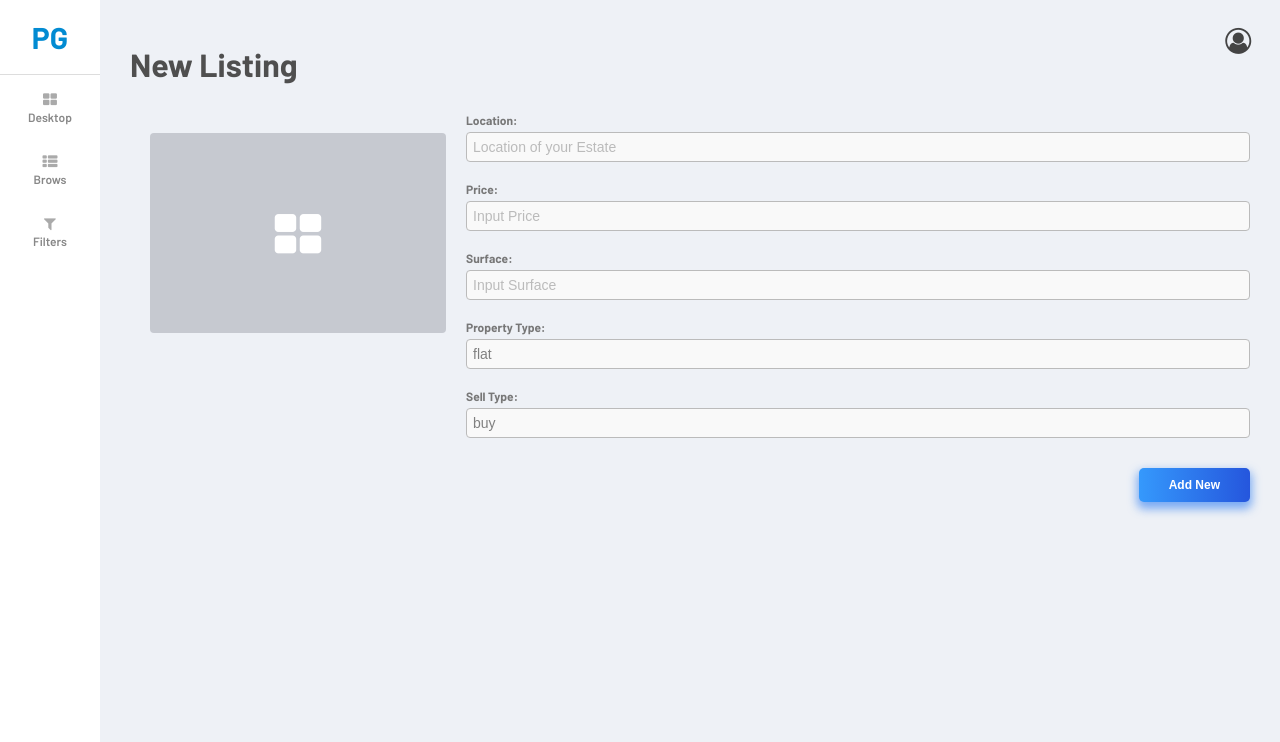
After one commit to flizikowsky/Real-Estate-99, a Django app: page /properties/create in a window 1280 px wide. The commit adds this page. Shown: the top 742 px of the page. Run offline with Django 3.2, Linux system fonts and the light colour scheme; a user stored in the database is signed in.

Commit message:
added create view for adding new estates

```diff
--- a/src/properties/static/properties/properties.css
+++ b/src/properties/static/properties/properties.css
@@ -100,7 +100,11 @@
 	margin-bottom: 20px;
 }
 
-
+.property-content {
+    flex: 1 1 auto;
+    padding: 0 15px;
+    padding-left: 0;
+}
 .property-row {
     width: 100%;
     background-color: #fff;
@@ -111,9 +115,13 @@
     margin-bottom: 10px;
     text-align: left;
     padding-left: 0;
+
+    display: flex;
+    padding: 0;
+    overflow: hidden;
 }
 .property-header {
-    height: 50px;
+    height: 150px;
     cursor: pointer;
 }
 .property-header * {
@@ -208,7 +216,14 @@
 .property-detail p span {
     font-weight: 600;
 }
-
+.property-photo-left {
+    flex: 0 0 230px;
+    background-size: cover;
+    background-position: center;
+    background-repeat: no-repeat;
+    background-image: url("https://images.unsplash.com/photo-1593696140826-c58b021acf8b?q=80&w=2070&auto=format&fit=crop&ixlib=rb-4.1.0&ixid=M3wxMjA3fDB8MHxwaG90by1wYWdlfHx8fGVufDB8fHx8fA%3D%3D");
+    transition: flex-basis 0.35s ease;
+}
 
 ul.pagination {
 	list-style-type: none;
--- /dev/null
+++ b/src/properties/templates/properties/property_create.html
@@ -0,0 +1,66 @@
+{% extends 'base.html' %}
+{% load static %}
+
+{% block head %}
+	<link rel="stylesheet" type="text/css" href="{% static 'properties/properties.css' %}">
+	<link rel="stylesheet" type="text/css" href="{% static 'properties/more.css' %}">
+	<link rel="stylesheet" type="text/css" href="{% static 'fontello/css/fontello.css' %}">
+{% endblock %}
+
+{% block content %}
+<main class="main" style="position: relative;">
+		<header>
+			<h1>New Listing</h1>
+		</header>
+
+    <div class="form_main" style="display: flex">
+      <div class="image_upload_box" style="width: 30%; padding: 20px">
+        <div class="img_box" style="width: 100%; height: 200px; border-radius: 4px; background-color: #c6c9d0; text-align: center; line-height: 4;">
+          <span data-title="Unsave"><i class="icon-th-large" style="color: #ffffff; font-size: 50px;"></i></span>
+        </div>
+      </div>
+      <form method="POST" class="filter_form" style="width: 70%">
+        {% csrf_token %}
+
+        <div class="form_item">
+          <label for="location">Location:</label><br>
+          <input type="text" id="location" name="location" value="" placeholder="Location of your Estate">
+        </div>
+
+        <div class="form_item">
+          <label class="small">Price:</label><br>
+          <input type="number" id="price" class="my_input" name="price" value="" min="0" placeholder="Input Price">
+        </div>
+
+        <div class="form_item">
+          <label class="small">Surface:</label><br>
+          <input type="number" id="surface" class="my_input" name="surface" value="" min="0" placeholder="Input Surface">
+        </div>
+
+        <div class="form_item">
+          <label>Property Type:</label><br>
+
+          <select name="type_estate">
+            <option value="flat">flat</option>
+            <option value="house">house</option>
+          </select>
+        </div>
+
+        <div class="form_item">
+          <label>Sell Type:</label><br>
+          <select name="type_sell">
+            <option value="buy">buy</option>
+            <option value="rent">rent</option>
+          </select>
+        </div>
+
+        <button type="submit" class="default_btn" style="float: right;">Add New</button>
+      </form>
+
+    </div>
+</main>
+{% endblock %}
+
+{% block js %}
+
+{% endblock %}
--- a/src/properties/urls.py
+++ b/src/properties/urls.py
@@ -1,6 +1,7 @@
 from django.urls import path
 from .views import (
 	property_list_view,
+	property_create_view
 )
 
 app_name = 'properties'
@@ -8,4 +9,5 @@ urlpatterns = [
 	path('', property_list_view, name='properties-list'),
 	path('month', property_list_view, name='properties-list-month'),
 	path('today', property_list_view, name='properties-list-today'),
+	path('create', property_create_view, name='properties-create'),
 ]
--- a/src/properties/views.py
+++ b/src/properties/views.py
@@ -1,4 +1,6 @@
-from django.shortcuts import render
+import json
+
+from django.shortcuts import redirect, render
 from django.views import View
 from django.core.paginator import EmptyPage, PageNotAnInteger, Paginator
 from django.contrib.auth.decorators import login_required
@@ -15,7 +17,7 @@ from datetime import datetime, timedelta
 from numpy import sum
 
 
-PROPERTIES_PER_PAGE = 50
+PROPERTIES_PER_PAGE = 5
 
 @login_required(login_url='login')
 def property_list_view(request):
@@ -65,6 +67,14 @@ def property_list_view(request):
 	except page <= 0:
 		property_list = properties_paginator.page(1)
 
+	map_data = [{
+		"name": f"{p.t_property} - {p.t_sell} in {p.location}",
+		"address": p.location,
+		"locationName": f"{p.t_property} - {p.t_sell} in {p.location}",
+		"lat": p.longitude,
+		"lng": p.latitude
+	} for p in property_list]
+
 	context = {
 		'title': 'Property List',
 		'description': 'Here is list of all properties on market, feel free to find your next investation',
@@ -76,9 +86,36 @@ def property_list_view(request):
 		't_properties': ['dom', 'mieszkanie', 'dzialka'],
 		't_sells': ['wynajem', 'sprzedaz'],
 		'prices_data': prices_data,
+		'map_data': json.dumps(map_data),
 	}
 
 	return render(request, 'properties/property_list.html', context)
+
+
+@login_required(login_url='login')
+def property_create_view(request):
+	if request.method == 'POST':
+		location = request.POST.get('location')
+		price = request.POST.get('price')
+		surface = request.POST.get('surface')
+		type_estate = request.POST.get('type_estate')
+		type_sell = request.POST.get('type_sell')
+		print(request.POST)
+		print(location)
+		new_estate = Property.objects.create(
+			url='http://127.0.0.1:8000',
+			location=location,
+			price=price,
+			surface=surface,
+			t_property=type_estate,
+			t_sell=type_sell,
+			date_added=datetime.now().strftime('%Y-%m-%d'),
+			date_created=datetime.now().strftime('%Y-%m-%d'),
+		)
+		return redirect('users:users-home')
+
+	return render(request, 'properties/property_create.html', {})
+
 
 def filter_properties(request):
 
--- a/src/users/templates/users/dashboard.html
+++ b/src/users/templates/users/dashboard.html
@@ -17,8 +17,8 @@
 		<div>
 			<div class="today_listings">
 				<div>
-					<h2 class="base_h">Today Listings</h2>
-					<a href="{% url 'properties:properties-list-today' %}" class="see_more">See more</a>
+					<h2 class="base_h">Your Listings</h2>
+					<a href="{% url 'properties:properties-create' %}" class="see_more">Add more</a>
 				</div>
 				<div>
 					{% if today_objects.count != 0 %}
```
Also changed, not shown: src/properties/templates/properties/property_list.html (+7 -17 lines), src/db.sqlite3.
